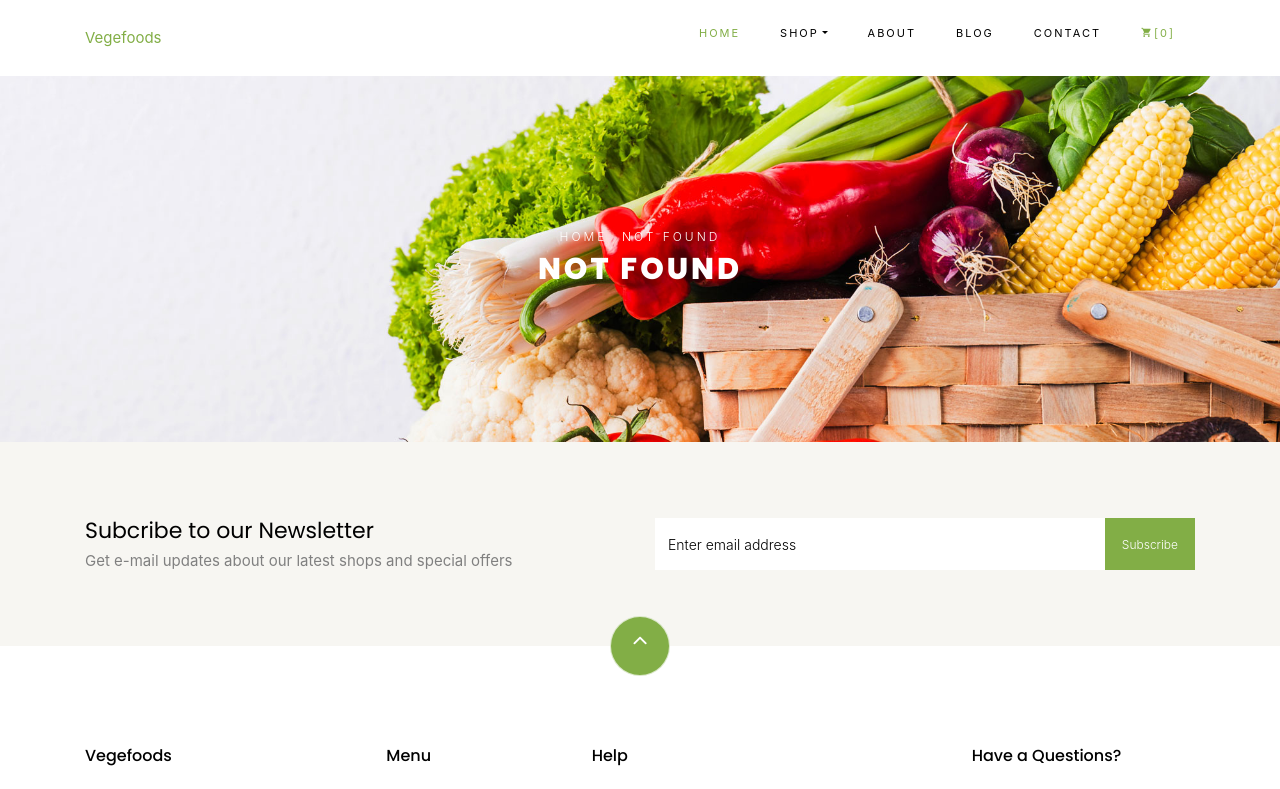
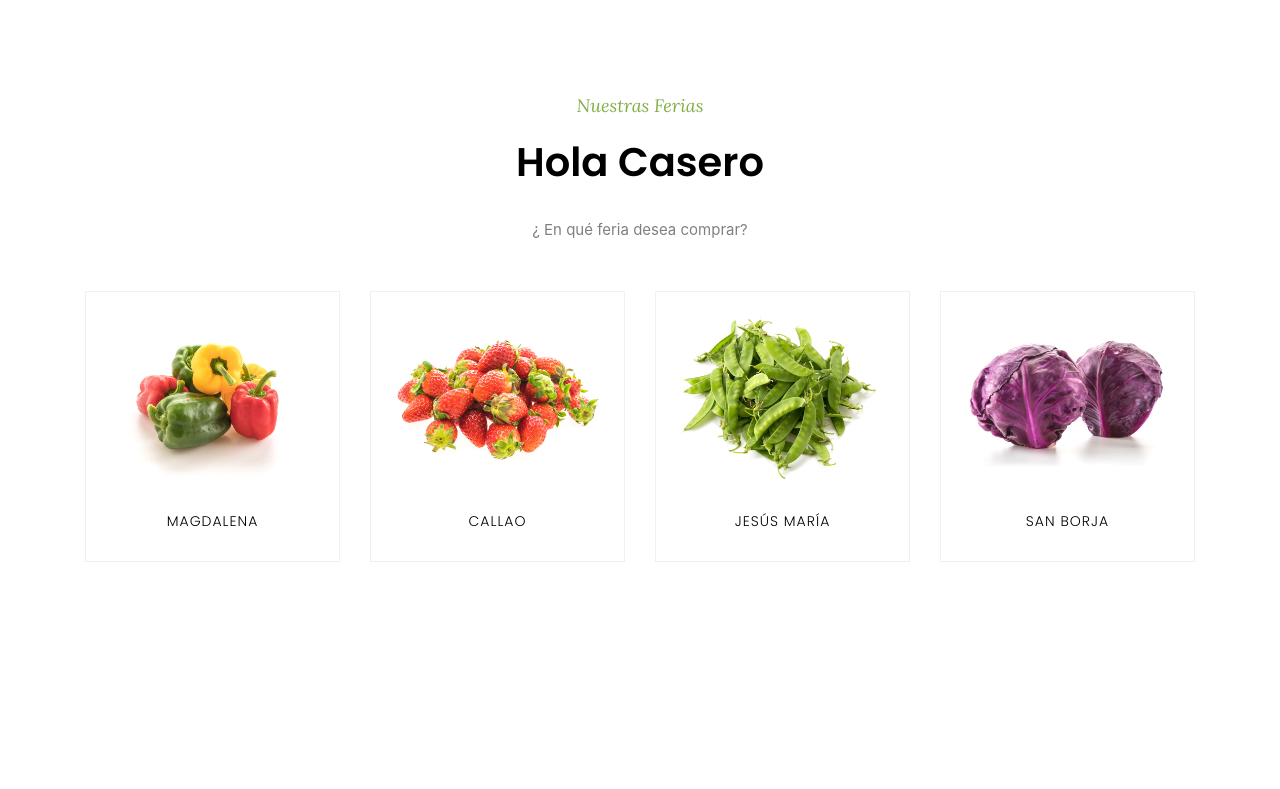
Before and after one commit to sergiorivasmedina/ECommerce-ReactJS, a React (Create React App) app: page /listarFerias in a window 1280 px wide. Shown: the top 789 px of the page. Built offline with nearby package versions, Linux system fonts and the light colour scheme.

Commit message:
:sparkles: nueva pantalla listar ferias y componente FairComponent

```diff
--- a/src/Routes.js
+++ b/src/Routes.js
@@ -11,6 +11,7 @@ import Checkout from './views/Vegefoods/Checkout';
 import NotFound from './views/Vegefoods/NotFound';
 
 import Template from './views/AgroferiaCliente/Template';
+import FairList from './views/AgroferiaCliente/FairList';
 
 
 const routing = (
@@ -19,6 +20,7 @@ const routing = (
     <Switch>
       <Route exact path="/" component={Home} />
       <Route path="/home" component={Home} />
+      <Route path="/listarFerias" component={FairList} />
       <Route path="/shop" component={Shop} />
       <Route path="/wishlist" component={Wishlist} />
       <Route path="/singleproduct" component={SingleProduct} />
--- /dev/null
+++ b/src/components/AgroferiaCliente/FairComponent.js
@@ -0,0 +1,24 @@
+import React from 'react';
+
+class FairComponent extends React.Component {
+  render() {
+    let status;
+
+    return (
+      <div className="col-md-6 col-lg-3 ">
+        <div className="product">
+          <a href="#" className="img-prod"><img className="img-fluid" src={this.props.imageUrl} alt="Colorlib Template" />
+            {status}
+            <div className="overlay"></div>
+          </a>
+          <div className="text py-3 pb-4 px-3 text-center">
+            <h3><a href="#">{this.props.name}</a></h3>
+          </div>
+        </div>
+      </div>
+    );
+  }
+
+}
+
+export default FairComponent;
--- a/src/components/AgroferiaCliente/TemplateComponent.js
+++ b/src/components/AgroferiaCliente/TemplateComponent.js
@@ -9,7 +9,7 @@ export default class TemplateComponent extends Component {
                     <span className={this.props.icon}></span>
                   </div>
                   <div className="media-body">
-                    <h3 className="heading">{this.props.title}</h3>
+                    <h3 className="heading">{this.props.name}</h3>
                     <span>{this.props.description}</span>
                   </div>
                 </div>
--- /dev/null
+++ b/src/views/AgroferiaCliente/FairList.js
@@ -0,0 +1,43 @@
+import React from 'react';
+import Navigator from '../../components/Vegefoods/Navigator';
+import Product from '../../components/Vegefoods/Product';
+import Footer from '../../components/Vegefoods/Footer';
+import Subscribe from '../../components/Vegefoods/Subscribe';
+import Heading from '../../components/Vegefoods/Heading';
+import TemplateComponent from '../../components/AgroferiaCliente/TemplateComponent';
+import FairComponent from '../../components/AgroferiaCliente/FairComponent';
+
+
+class FairList extends React.Component {
+    render() {
+        return (
+        <section className="ftco-section">
+          <div className="container">
+            <div className="row justify-content-center mb-3 pb-3">
+              <div className="col-md-12 heading-section text-center ">
+                <span className="subheading">Nuestras Ferias</span>
+                <h2 className="mb-4">Hola Casero</h2>
+                <p>¿ En qué feria desea comprar?</p>
+              </div>
+            </div>
+          </div>
+          <div className="container">
+            <div className="row">
+
+              <FairComponent name="Magdalena" imageUrl="images/product-1.jpg" />
+
+              <FairComponent name="Callao" imageUrl="images/product-2.jpg" />
+
+              <FairComponent name="Jesús María" imageUrl="images/product-3.jpg" />
+
+              <FairComponent name="San Borja" imageUrl="images/product-4.jpg" />
+
+            </div>
+          </div>
+        </section>
+        );
+    }
+
+}
+
+export default FairList;
```
